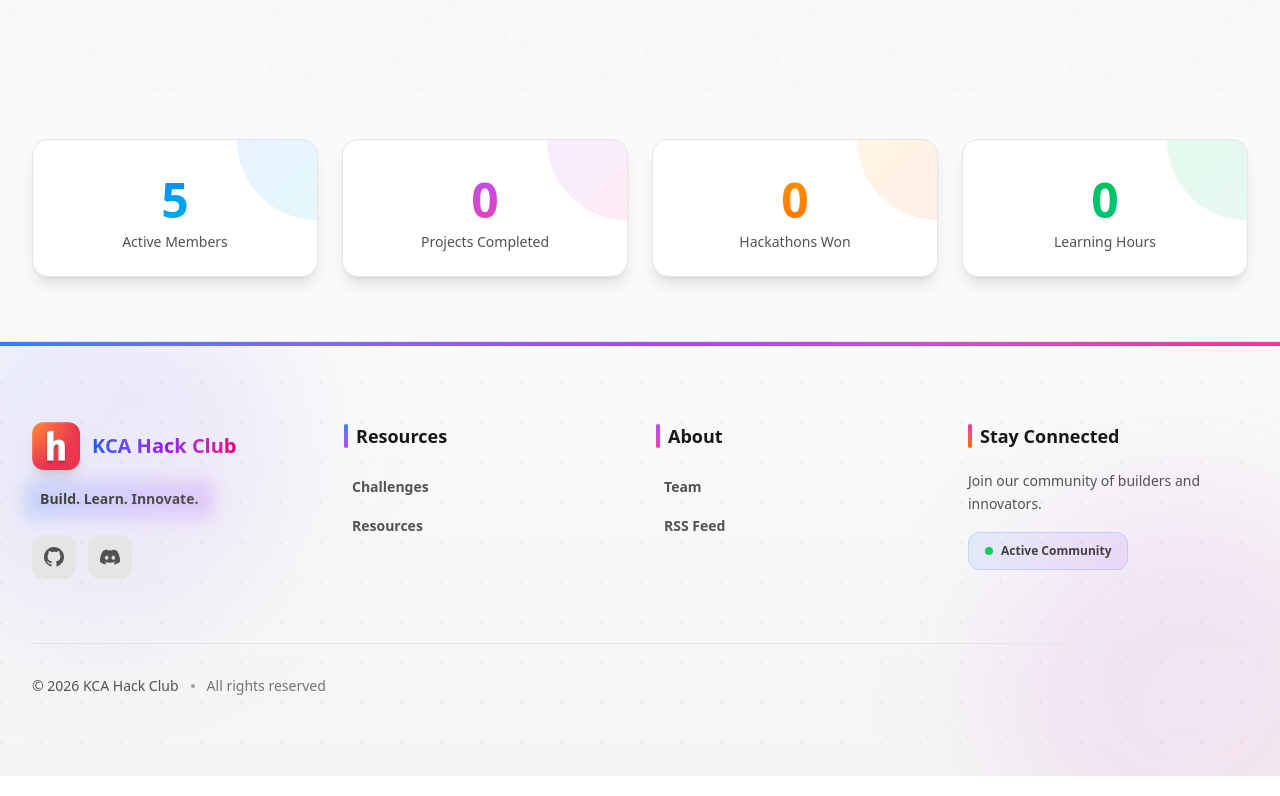
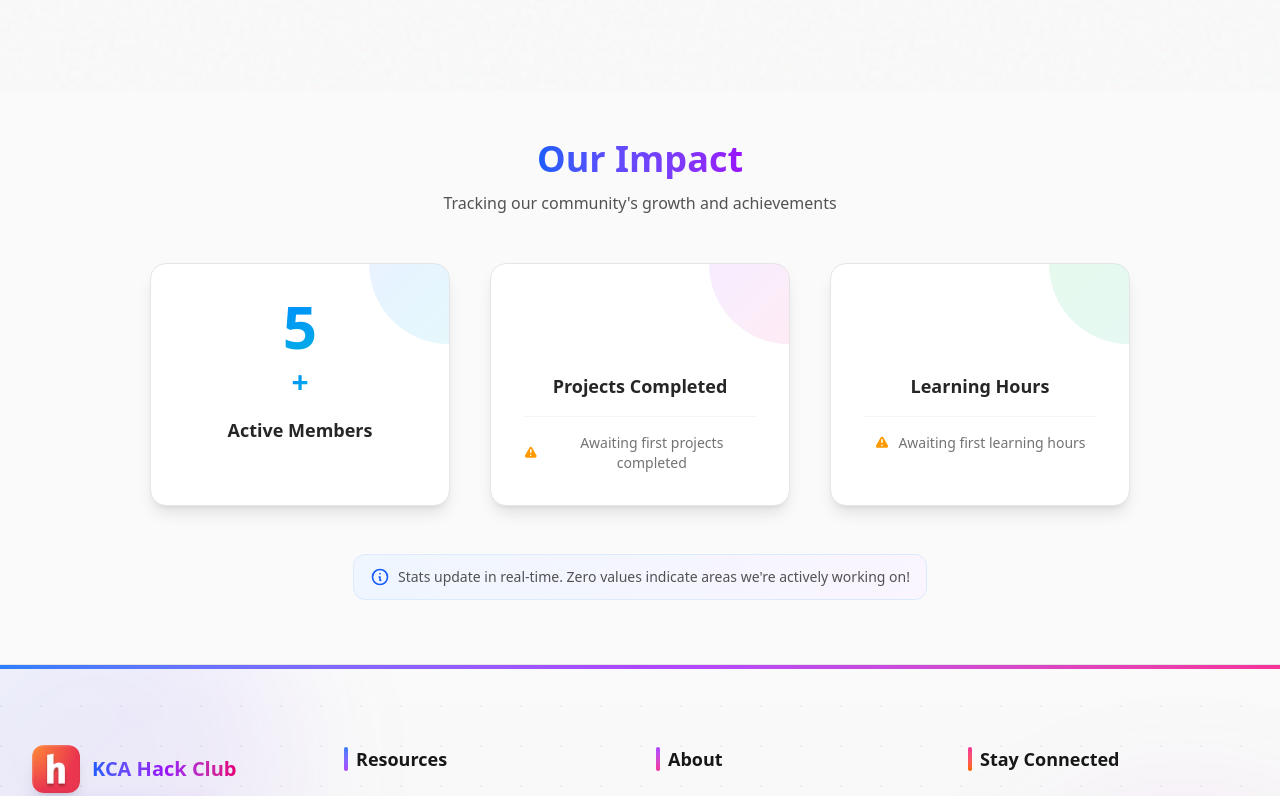
Before and after one commit to ruperthjr/kca-hack-club, a SvelteKit app: page / in a window 1280 px wide. Shown: the part 709-1505 px from the top of the page. Built offline with nearby package versions, Linux system fonts and the light colour scheme.

Commit message:
Refactor stats section for improved layout and data handling

```diff
--- a/src/routes/+page.svelte
+++ b/src/routes/+page.svelte
@@ -4,7 +4,6 @@
 	const stats = [
 		{ label: 'Active Members', value: '5', icon: '', color: 'from-blue-500 to-cyan-500' },
 		{ label: 'Projects Completed', value: '0', icon: '', color: 'from-purple-500 to-pink-500' },
-		{ label: 'Hackathons Won', value: '0', icon: '', color: 'from-amber-500 to-orange-500' },
 		{ label: 'Learning Hours', value: '0', icon: '', color: 'from-green-500 to-emerald-500' }
 	];
 
@@ -103,38 +102,88 @@
 			</div>
 		</section>
 
-		<!-- Stats Section -->
+		<!-- Stats Section - UPDATED -->
 		<section class="py-16">
-			<div class="grid grid-cols-2 md:grid-cols-4 gap-6">
+			<div class="max-w-6xl mx-auto px-4">
+				<div class="flex flex-col items-center text-center mb-12">
+					<h2 class="text-3xl md:text-4xl font-bold bg-gradient-to-r from-blue-600 to-purple-600 dark:from-blue-400 dark:to-purple-400 bg-clip-text text-transparent mb-3">
+						Our Impact
+					</h2>
+					<p class="text-neutral-600 dark:text-neutral-400 max-w-2xl">
+						Tracking our community's growth and achievements
+					</p>
+				</div>
+
+				<!-- Centered Stats Grid -->
+				<div class="flex flex-wrap justify-center gap-6 md:gap-8 lg:gap-10">
 					{#each stats as stat, i}
 						<div
-						class="group relative bg-white dark:bg-neutral-900 rounded-2xl shadow-lg border border-neutral-200 dark:border-neutral-800 overflow-hidden transition-all duration-300 hover:shadow-2xl hover:-translate-y-2 animate-fade-in-up"
+							class="group relative bg-white dark:bg-neutral-900 rounded-2xl shadow-lg border border-neutral-200 dark:border-neutral-800 overflow-hidden transition-all duration-300 hover:shadow-2xl hover:-translate-y-2 animate-fade-in-up w-full sm:w-[280px] md:w-[300px]"
 							style="animation-delay: {(i + 1) * 100}ms"
 						>
 							<!-- Gradient Background on Hover -->
 							<div class="absolute inset-0 bg-gradient-to-br {stat.color} opacity-0 group-hover:opacity-10 transition-opacity duration-300"></div>
 
-						<div class="relative p-6 text-center">
-							<!-- Icon -->
-							<div class="text-4xl mb-3 transform group-hover:scale-110 transition-transform duration-300">
-								{stat.icon}
+							<div class="relative p-6 md:p-8 text-center">
+								<!-- Value with better handling for "0" values -->
+								<div class="mb-4">
+									<div class="text-5xl md:text-6xl font-black bg-gradient-to-br {stat.color} bg-clip-text text-transparent mb-2 group-hover:scale-110 transition-transform duration-300">
+										{#if stat.value === '0'}
+											<span class="relative">
+												{stat.value}
+												<!-- Subtle indicator for "no data" -->
+												<span class="absolute -top-2 -right-4 text-xs font-normal text-neutral-400 dark:text-neutral-500 opacity-0 group-hover:opacity-100 transition-opacity duration-300">
+													(no data yet)
+												</span>
+											</span>
+										{:else}
+											{stat.value}
+										{/if}
 									</div>
 
-							<!-- Value -->
-							<div class="text-5xl font-black bg-gradient-to-br {stat.color} bg-clip-text text-transparent mb-2 group-hover:scale-110 transition-transform duration-300">
-								{stat.value}
+									<!-- Optional + sign for values -->
+									{#if stat.value !== '0' && stat.label !== 'Learning Hours'}
+										<span class="text-3xl font-semibold bg-gradient-to-br {stat.color} bg-clip-text text-transparent">+</span>
+									{/if}
 								</div>
 
 								<!-- Label -->
-							<div class="text-sm font-medium text-neutral-600 dark:text-neutral-400">
+								<div class="text-lg font-semibold text-neutral-800 dark:text-neutral-200 mb-3">
 									{stat.label}
 								</div>
+
+								<!-- Progress indicator for "0" values -->
+								{#if stat.value === '0'}
+									<div class="mt-4 pt-4 border-t border-neutral-100 dark:border-neutral-800">
+										<div class="flex items-center justify-center gap-2">
+											<svg class="w-4 h-4 text-amber-500" fill="currentColor" viewBox="0 0 20 20">
+												<path fill-rule="evenodd" d="M8.257 3.099c.765-1.36 2.722-1.36 3.486 0l5.58 9.92c.75 1.334-.213 2.98-1.742 2.98H4.42c-1.53 0-2.493-1.646-1.743-2.98l5.58-9.92zM11 13a1 1 0 11-2 0 1 1 0 012 0zm-1-8a1 1 0 00-1 1v3a1 1 0 002 0V6a1 1 0 00-1-1z" clip-rule="evenodd"></path>
+											</svg>
+											<span class="text-sm text-neutral-500 dark:text-neutral-400">
+												Awaiting first {stat.label.toLowerCase()}
+											</span>
+										</div>
+									</div>
+								{/if}
 							</div>
 
 							<!-- Decorative Corner -->
 							<div class="absolute top-0 right-0 w-20 h-20 bg-gradient-to-br {stat.color} opacity-10 rounded-bl-full"></div>
 						</div>
 					{/each}
+				</div>
+
+				<!-- Stats Legend/Note -->
+				<div class="mt-12 text-center max-w-2xl mx-auto">
+					<div class="inline-flex items-center gap-2 px-4 py-3 rounded-xl bg-gradient-to-r from-blue-50 to-purple-50 dark:from-blue-900/20 dark:to-purple-900/20 border border-blue-100 dark:border-blue-800/30">
+						<svg class="w-5 h-5 text-blue-600 dark:text-blue-400" fill="none" stroke="currentColor" viewBox="0 0 24 24">
+							<path stroke-linecap="round" stroke-linejoin="round" stroke-width="2" d="M13 16h-1v-4h-1m1-4h.01M21 12a9 9 0 11-18 0 9 9 0 0118 0z"></path>
+						</svg>
+						<p class="text-sm text-neutral-600 dark:text-neutral-400">
+							Stats update in real-time. Zero values indicate areas we're actively working on!
+						</p>
+					</div>
+				</div>
 			</div>
 		</section>
 	</div>
```
Lines whose indentation alone changed are shown as unchanged.
